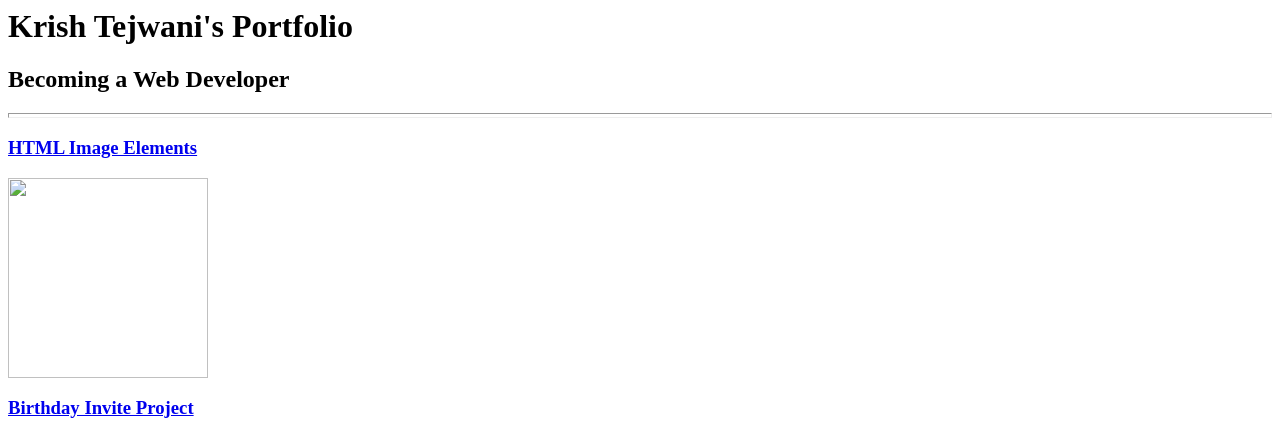
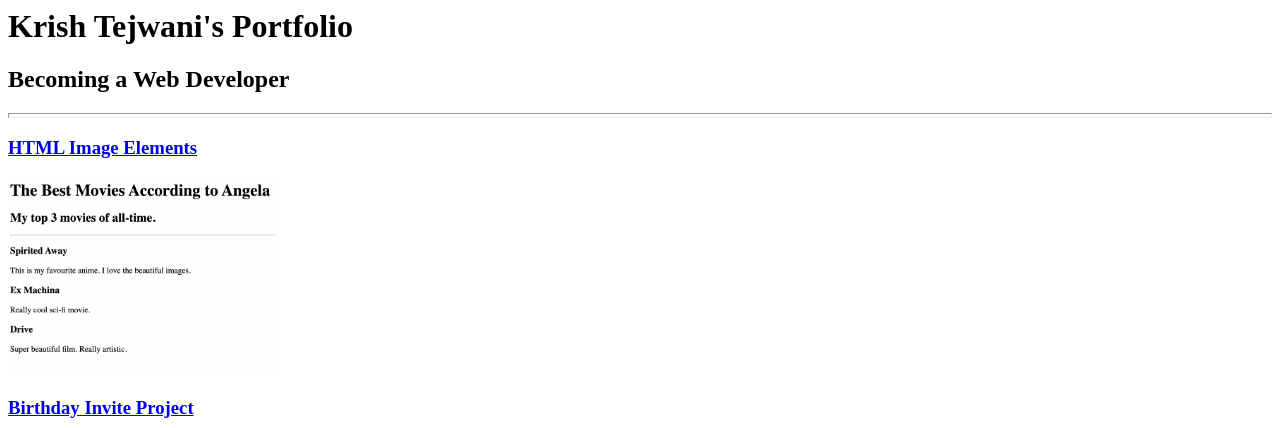
Before and after one commit to KayTee424/HTML, a plain HTML site: page index.html in a window 1280 px wide. Shown: the top 428 px of the page. Drawn offline with Linux system fonts and the light colour scheme.

Commit message:
image file path changed

```diff
--- a/index.html
+++ b/index.html
@@ -20,7 +20,7 @@ https://developer.mozilla.org/en-US/docs/Web/HTML/Element/img#attr-height -->
     <h2 style="font-family:Bahnschrift SemiBold">Becoming a Web Developer</h2>
     <hr size="5">
     <h3><a href="../3.3 Image Elements/solution1.html" style="font-family:Bahnschrift SemiBold">HTML Image Elements</a></h3>
-    <img src="./assets/images/movie-ranking.png" height="200">
+    <img src="./movie-ranking.png" height="200">
     <h3><a href="../3.4 Birthday Invite Project/solution.html" style="font-family:Bahnschrift SemiBold">Birthday Invite Project</a></h3>
     <img src="./assets/images/birthday-invite.png" height="200">
     <hr size="5">
```
